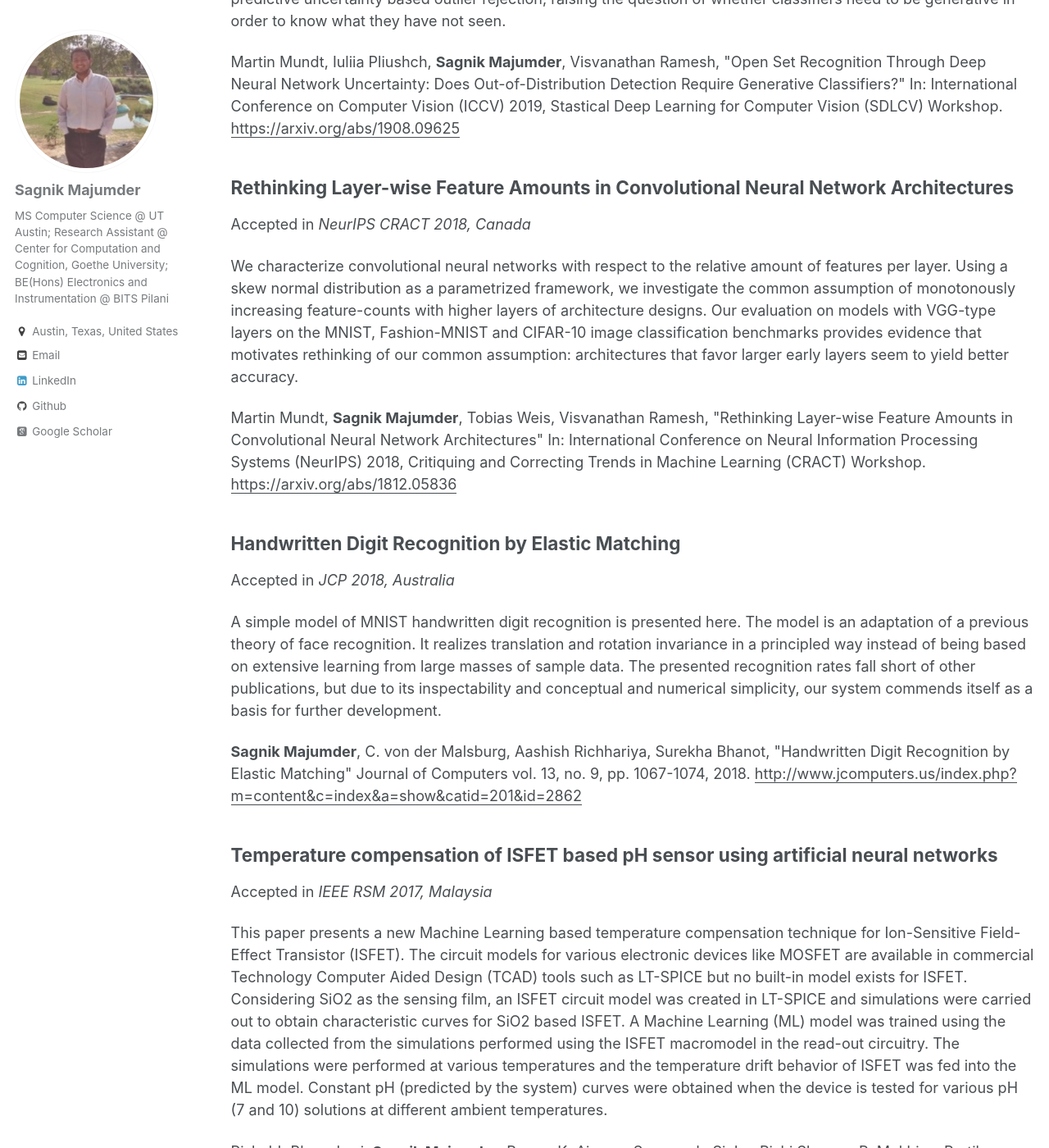
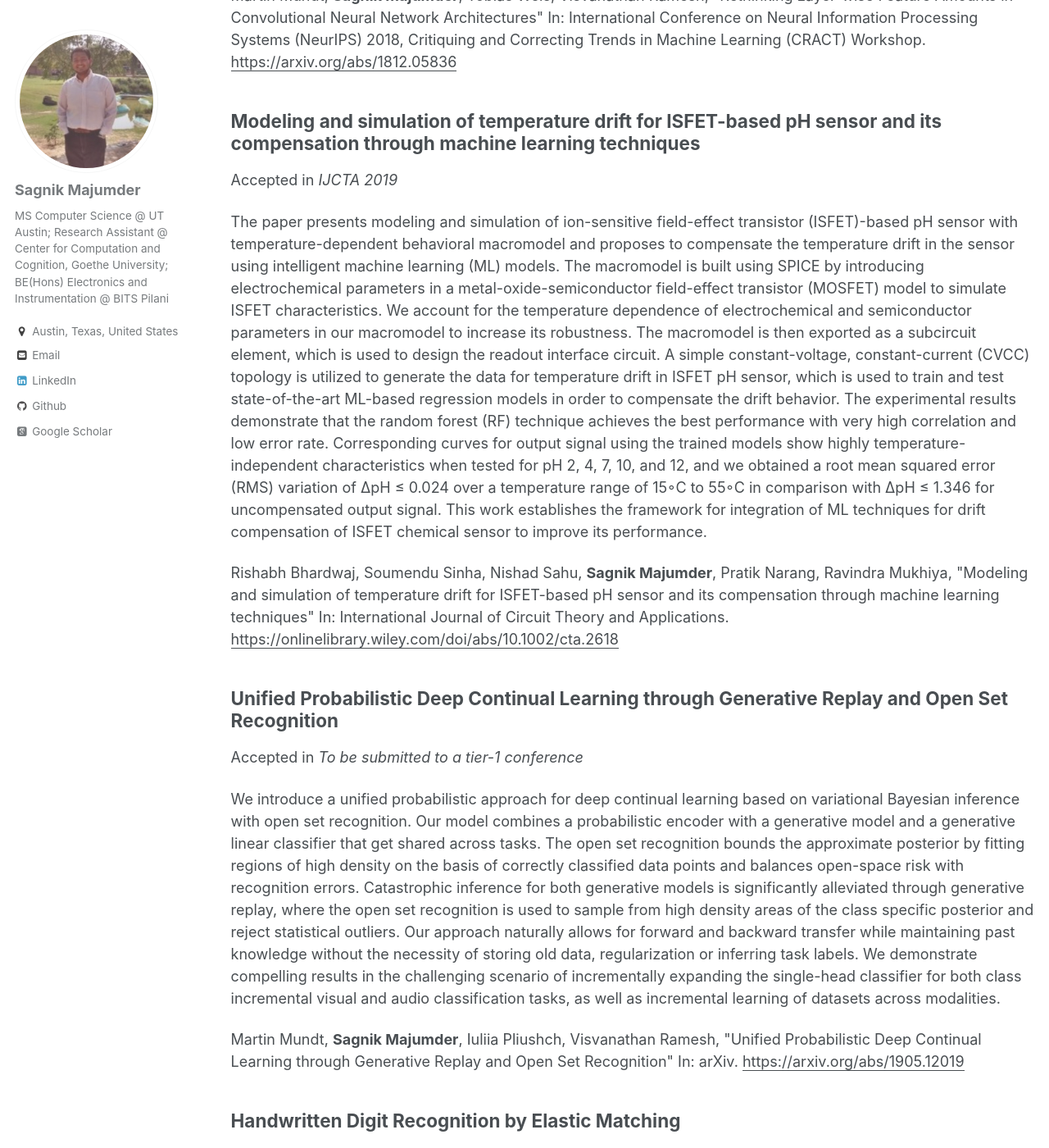
Before and after one commit to SAGNIKMJR/sagnikmjr.github.io, a Jekyll site: the page built from _pages/publications.md, in a window 1280 px wide and 1400 px high, scrolled down 1601 px. Shown: the whole window at 82% size. Built offline with Jekyll 4.4.1, drawn with Linux system fonts in a browser that asks for light colours; some web fonts are replaced; some of the changed text lies outside the part shown.

Commit message:
publications debug updates 25

```diff
--- a/_publications/Publication1_IJCTA2019.md
+++ b/_publications/Publication1_IJCTA2019.md
@@ -0,0 +1,49 @@
+---
+title: "Modeling and simulation of temperature drift for ISFET-based pH sensor and its compensation through machine learning techniques"
+collection: publications
+permalink: /publication/1/
+excerpt: "The paper presents modeling and simulation of ion-sensitive field-effect transistor (ISFET)-based pH sensor with temperature-dependent behavioral macromodel and proposes to compensate the temperature drift in the sensor using
+intelligent machine learning (ML) models. The macromodel is built using SPICE
+by introducing electrochemical parameters in a metal-oxide-semiconductor
+field-effect transistor (MOSFET) model to simulate ISFET characteristics. We
+account for the temperature dependence of electrochemical and semiconductor parameters in our macromodel to increase its robustness. The macromodel
+is then exported as a subcircuit element, which is used to design the readout
+interface circuit. A simple constant-voltage, constant-current (CVCC) topology
+is utilized to generate the data for temperature drift in ISFET pH sensor, which
+is used to train and test state-of-the-art ML-based regression models in order to
+compensate the drift behavior. The experimental results demonstrate that the
+random forest (RF) technique achieves the best performance with very high
+correlation and low error rate. Corresponding curves for output signal using
+the trained models show highly temperature-independent characteristics when
+tested for pH 2, 4, 7, 10, and 12, and we obtained a root mean squared error (RMS)
+variation of ΔpH ≤ 0.024 over a temperature range of 15◦C to 55◦C in comparison with ΔpH ≤ 1.346 for uncompensated output signal. This work establishes
+the framework for integration of ML techniques for drift compensation of ISFET
+chemical sensor to improve its performance."
+date: 2018-12-07
+venue: 'IJCTA 2019'
+paperurl: 'https://onlinelibrary.wiley.com/doi/abs/10.1002/cta.2618'
+
+citation: 'Rishabh Bhardwaj, Soumendu Sinha, Nishad Sahu, <b>Sagnik Majumder</b>, Pratik Narang, Ravindra Mukhiya, &quot;Modeling and simulation of temperature drift for ISFET-based pH sensor and its compensation through machine learning techniques&quot; In: International Journal of Circuit Theory and Applications.
+'
+
+#  <i>Published in IJCTA 2019</i>.
+---
+Abstract: The paper presents modeling and simulation of ion-sensitive field-effect transistor (ISFET)-based pH sensor with temperature-dependent behavioral macromodel and proposes to compensate the temperature drift in the sensor using
+intelligent machine learning (ML) models. The macromodel is built using SPICE
+by introducing electrochemical parameters in a metal-oxide-semiconductor
+field-effect transistor (MOSFET) model to simulate ISFET characteristics. We
+account for the temperature dependence of electrochemical and semiconductor parameters in our macromodel to increase its robustness. The macromodel
+is then exported as a subcircuit element, which is used to design the readout
+interface circuit. A simple constant-voltage, constant-current (CVCC) topology
+is utilized to generate the data for temperature drift in ISFET pH sensor, which
+is used to train and test state-of-the-art ML-based regression models in order to
+compensate the drift behavior. The experimental results demonstrate that the
+random forest (RF) technique achieves the best performance with very high
+correlation and low error rate. Corresponding curves for output signal using
+the trained models show highly temperature-independent characteristics when
+tested for pH 2, 4, 7, 10, and 12, and we obtained a root mean squared error (RMS)
+variation of ΔpH ≤ 0.024 over a temperature range of 15◦C to 55◦C in comparison with ΔpH ≤ 1.346 for uncompensated output signal. This work establishes
+the framework for integration of ML techniques for drift compensation of ISFET
+chemical sensor to improve its performance.
+
+[Download paper here](https://www.researchgate.net/profile/Soumendu_Sinha/publication/332110285_Modeling_and_simulation_of_temperature_drift_for_ISFET-based_pH_sensor_and_its_compensation_through_machine_learning_techniques/links/5d70ff8f92851cacdb21e90b/Modeling-and-simulation-of-temperature-drift-for-ISFET-based-pH-sensor-and-its-compensation-through-machine-learning-techniques.pdf)
```
Also changed, not shown: _publications/Publication6_CVPR2019.md (+1 -1 lines).
